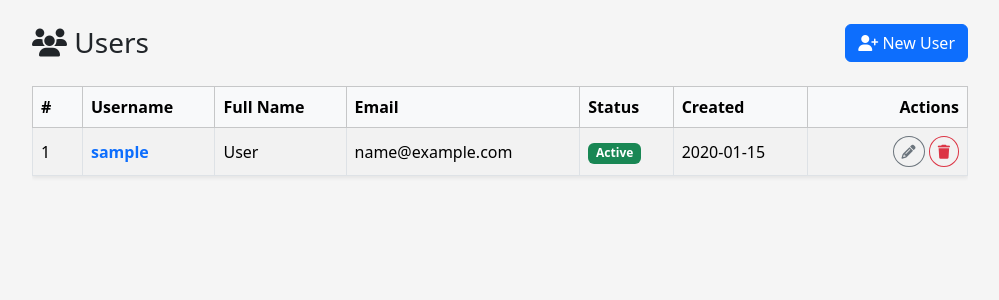
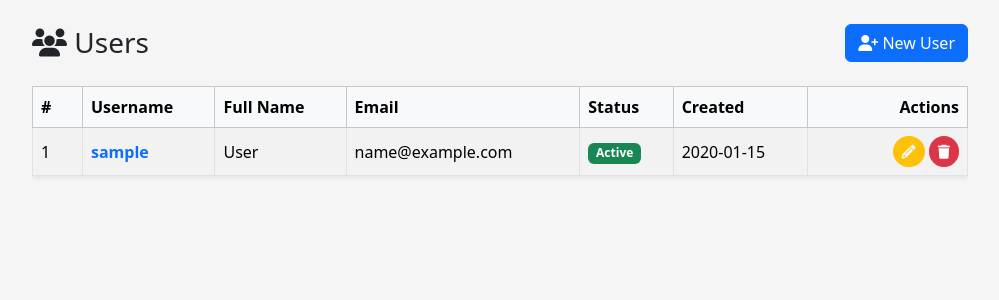
Before and after one commit to voreakchhinchea23/ExpertSystemS1Y3, a Flask app: page /users/ in a window 1280 px wide. Shown: the part 56-356 px from the top of the page, without its empty margins (140-1139 px from the left). Run offline with Flask 3, Linux system fonts and the light colour scheme; tables that the repository leaves empty hold one stand-in row (values such as "Sample post"); some libraries are stand-ins or nearby versions.

Commit message:
Change button edit and delete

```diff
--- a/week5/UserRegisteration/app/templates/users/detail.html
+++ b/week5/UserRegisteration/app/templates/users/detail.html
@@ -5,12 +5,12 @@ endblock %} {% block content %}
   <div>
     <a
       href="{{ url_for('users.edit', user_id=user.id) }}"
-      class="btn btn-sm btn-outline-secondary"
+      class="btn btn-sm btn-warning text-light"
       ><i class="fa-solid fa-pencil"></i>Edit</a
     >
     <a
       href="{{ url_for('users.index') }}"
-      class="btn btn-sm btn-outline-primary"
+      class="btn btn-sm btn-outline-secondary"
       >Back to list</a
     >
   </div>
--- a/week5/UserRegisteration/app/templates/users/index.html
+++ b/week5/UserRegisteration/app/templates/users/index.html
@@ -53,14 +53,14 @@ endblock %} {% block content %}
           <!--Edit-->
           <a
             href="{{ url_for('users.edit', user_id=user.id) }}"
-            class="btn btn-sm btn-outline-secondary rounded-circle"
+            class="btn btn-sm btn-warning rounded-circle text-light"
             title="Edit"
             ><i class="fa-solid fa-pencil"></i
           ></a>
           <!--Delete (go to custom delete confirmation page)-->
           <a
             href="{{ url_for('users.delete_confirm', user_id=user.id) }}"
-            class="btn btn-sm btn-outline-danger rounded-circle"
+            class="btn btn-sm btn-danger rounded-circle"
             title="Delete"
             ><i class="fa-solid fa-trash"></i
           ></a>
```
Also changed, not shown: week5/UserRegisteration/instance/users.db, 1 other file.
